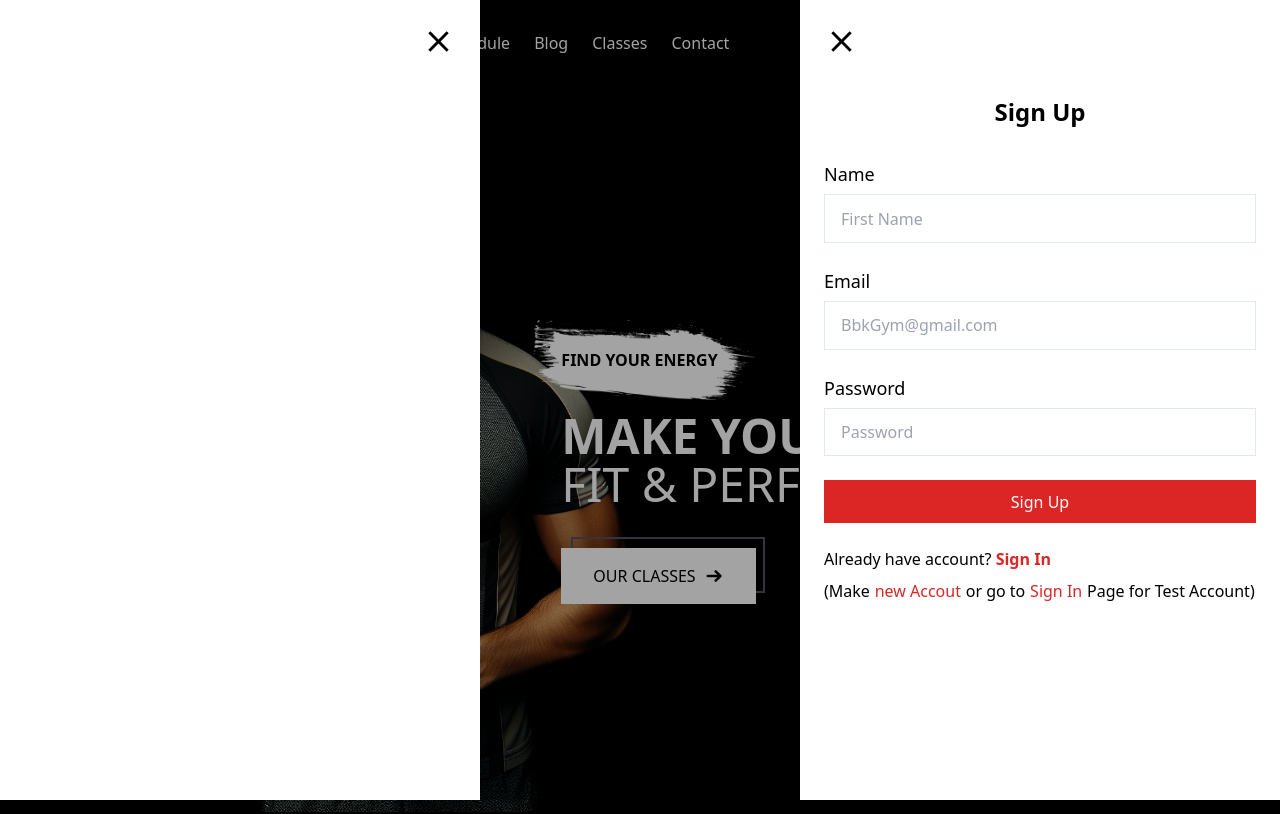
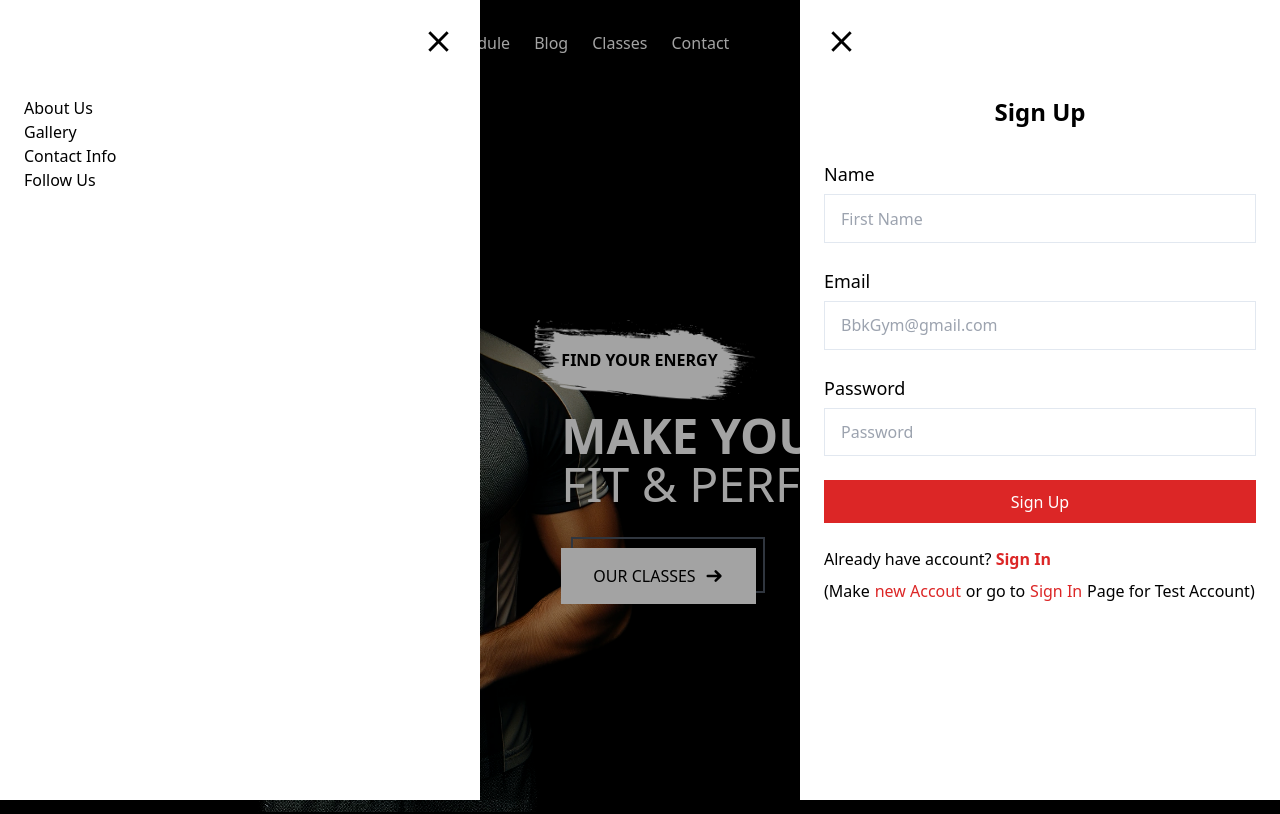
Before and after one commit to OnigiriKing/new-project, a React (Create React App) app: page / in a window 1280 px wide. Shown: the top 814 px of the page. Built offline with nearby package versions, Linux system fonts and the light colour scheme.

Commit message:
Info layout created

```diff
--- a/src/components/infoComp/Info.jsx
+++ b/src/components/infoComp/Info.jsx
@@ -20,7 +20,30 @@ export default function Info() {
       >
         {allSvg(35).close}
       </div>
-      <div class=" pt-[6rem] text-black w-[90%]"></div>
+      <div class=" pt-[6rem] text-black w-[90%]">
+        <div>
+          <h3>About Us</h3>
+          <p></p>
+        </div>
+        <div>
+          <h3>Gallery</h3>
+          <div></div>
+        </div>
+        <div>
+          <h3>Contact Info</h3>
+          <p></p>
+          <p></p>
+          <p></p>
+        </div>
+        <div>
+          <h3>Follow Us</h3>
+          <div>
+            <div></div>
+            <div></div>
+            <div></div>
+          </div>
+        </div>
+      </div>
     </div>
   );
 }
```
